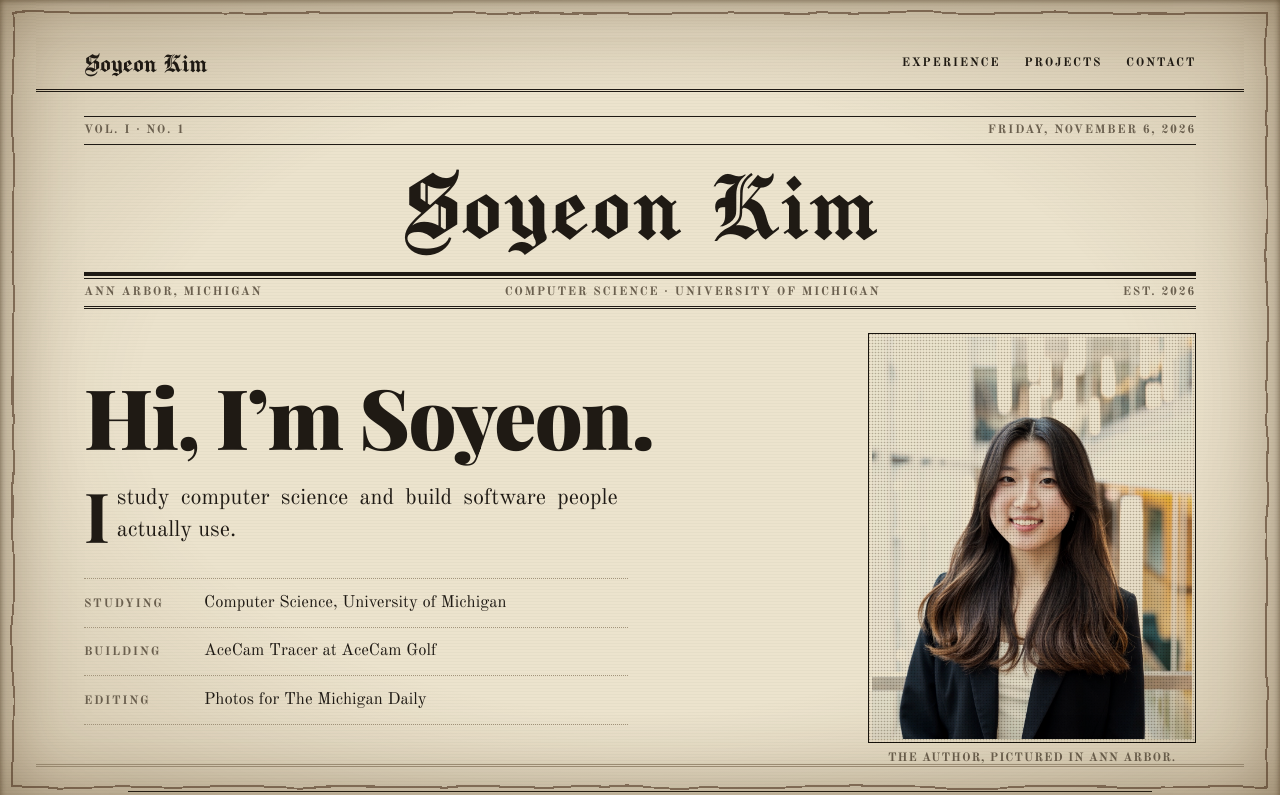
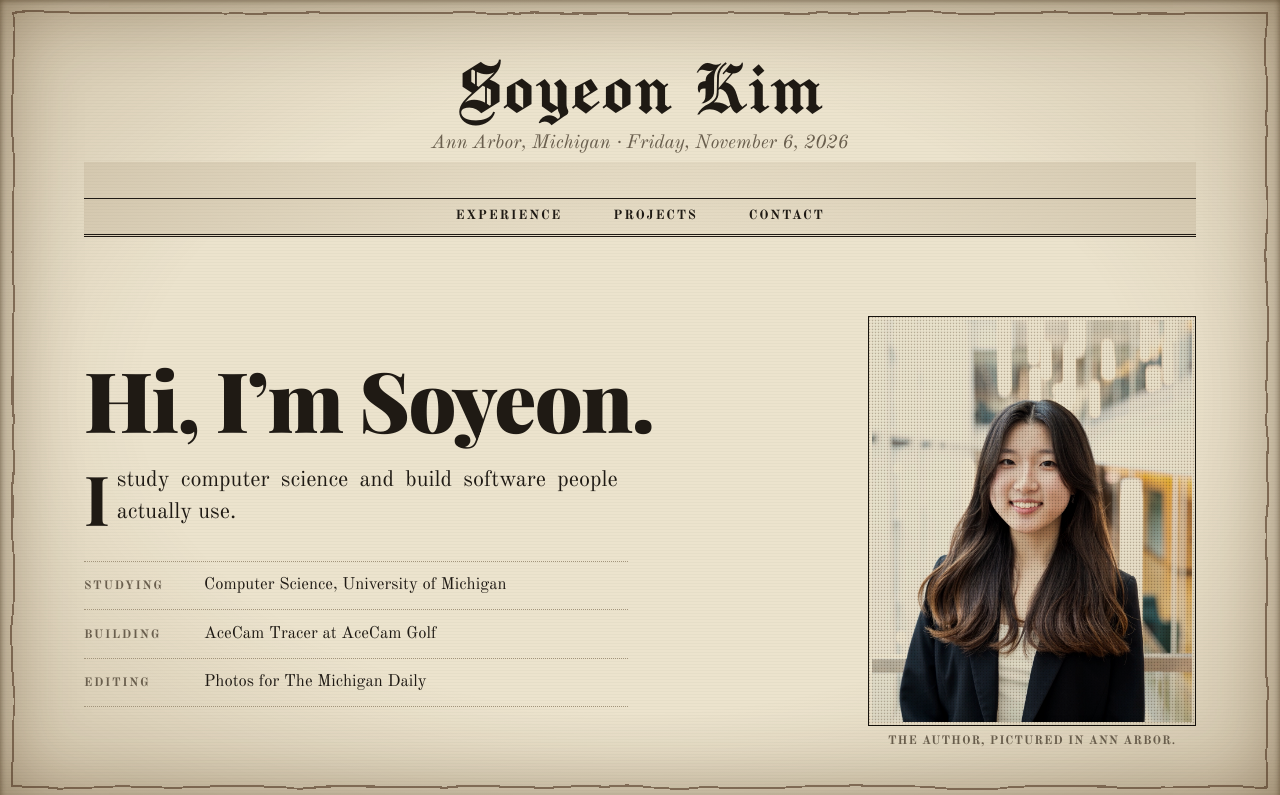
Before and after one commit to soyeonkm/soyeon-kim, a plain HTML site: page index.html in a window 1280 px wide. Shown: the top 795 px of the page. Drawn offline with nearby package versions, Linux system fonts and the light colour scheme; a web font is replaced by a local one.

Commit message:
Masthead in the Daily's shape: nameplate and tagline scroll away, nav row stays

```diff
--- a/index.html
+++ b/index.html
@@ -8,7 +8,7 @@
   <link rel="preconnect" href="https://fonts.googleapis.com">
   <link rel="preconnect" href="https://fonts.gstatic.com" crossorigin>
   <link rel="stylesheet" href="https://fonts.googleapis.com/css2?family=Old+Standard+TT:ital,wght@0,400;0,700;1,400&family=Playfair+Display:ital,wght@0,700;0,900;1,700&display=swap">
-  <link rel="stylesheet" href="styles.css?v=4">
+  <link rel="stylesheet" href="styles.css?v=14">
 </head>
 <body>
   <svg style="display: none">
@@ -22,22 +22,18 @@
   <div class="edge"></div>
 
   <header class="bar">
-    <a href="#front" class="wordmark">Soyeon Kim</a>
-    <nav>
-      <a href="#experience">Experience</a>
-      <a href="#projects">Projects</a>
-      <a href="#contact">Contact</a>
-    </nav>
+    <a href="#front" class="nameplate">Soyeon Kim</a>
+    <p class="tagline">Ann Arbor, Michigan &middot; <span data-today>Monday, November 2, 2026</span></p>
   </header>
+  <!-- Outside the header so it can stick to the page while the nameplate scrolls away -->
+  <nav class="menu">
+    <a href="#experience">Experience</a>
+    <a href="#projects">Projects</a>
+    <a href="#contact">Contact</a>
+  </nav>
 
   <main class="pages">
     <article class="sheet front" id="front">
-      <div class="masthead">
-        <p class="ears"><span>Vol. I &middot; No. 1</span><span data-today>Monday, November 2, 2026</span></p>
-        <p class="nameplate">Soyeon Kim</p>
-        <p class="ears"><span>Ann Arbor, Michigan</span><span>Computer Science &middot; University of Michigan</span><span>Est. 2026</span></p>
-      </div>
-
       <div class="front-story">
         <div>
           <h1>Hi, I&rsquo;m Soyeon.</h1>
@@ -126,6 +122,6 @@
     const today = new Date().toLocaleDateString("en-US", { weekday: "long", year: "numeric", month: "long", day: "numeric" });
     document.querySelectorAll("[data-today]").forEach(el => el.textContent = today);
   </script>
-  <script src="pages.js"></script>
+  <script src="pages.js?v=4"></script>
 </body>
 </html>
--- a/pages.js
+++ b/pages.js
@@ -18,6 +18,9 @@
   }
 
   function fitPages() {
+    // The sticky nav's height sets how tall a page can be; the front page also loses the nameplate above it
+    document.documentElement.style.setProperty("--bar", document.querySelector(".menu").offsetHeight + "px");
+    document.documentElement.style.setProperty("--head", document.querySelector(".bar").offsetHeight + "px");
     const bodies = [...document.querySelectorAll(".page-body")];
     const zoom = Math.min(...bodies.map(bestZoom));
     for (const body of bodies) body.firstElementChild.style.zoom = zoom;
--- a/styles.css
+++ b/styles.css
@@ -39,7 +39,7 @@ a { color: inherit; }
 p, h1, h2, h3, figure { margin: 0; }
 
 /* Small-caps labels: the newspaper furniture */
-.bar nav, .kicker, .ears, .when, .facts span, footer, .elsewhere, figcaption {
+.menu, .kicker, .when, .facts span, footer, .elsewhere, figcaption {
   font: 700 0.75rem/1.2 var(--serif);
   text-transform: uppercase;
   letter-spacing: 0.14em;
@@ -65,27 +65,28 @@ p, h1, h2, h3, figure { margin: 0; }
 }
 
 /* One bar across the top of the whole paper */
-.bar {
+.bar { padding: 0 var(--pad); text-align: center; }
+
+.tagline { font-style: italic; color: var(--faded); margin-top: 0.1em; }
+/* Only the nav sticks; the nameplate scrolls away above it */
+.menu {
   position: sticky;
   top: var(--edge);
   z-index: 1;
-  height: var(--bar);
-  display: grid;
-  grid-template-columns: 1fr auto;
-  align-items: center;
-  gap: 1rem;
-  padding: 0 var(--pad);
   background: inherit; /* the page's own grain and vignette (fixed to the window), so the bar melts into the paper */
+  display: flex;
+  justify-content: center;
+  gap: clamp(1.5rem, 4vw, 3.5rem);
+  margin: calc(var(--edge) + 0.25rem) var(--pad) 0; /* at least the cap's height below the tagline, so the cap only ever covers bare paper */
+  padding: 0.6rem 0;
   border-top: 1px solid var(--ink);
   border-bottom: 3px double var(--ink);
+  font-size: 0.8125rem;
 }
-
-.wordmark { font: 400 1.75rem/1 var(--nameplate); text-decoration: none; }
-.bar nav { display: flex; gap: 1.5rem; justify-self: end; }
-.bar nav a { text-decoration: none; }
-.bar nav a:hover { text-decoration: underline; }
-/* Paper above the bar, so nothing scrolls past in the strip between it and the edge */
-.bar::before { content: ""; position: absolute; left: 0; right: 0; bottom: 100%; height: var(--edge); background: inherit; }
+.menu a { text-decoration: none; }
+.menu a:hover { text-decoration: underline; }
+/* Paper above the nav, so nothing scrolls past in the strip between it and the edge */
+.menu::before { content: ""; position: absolute; left: 0; right: 0; bottom: calc(100% + 1px); height: var(--edge); background: inherit; } /* +1px: clear of the top rule, not over it */
 
 /* Every page is exactly one screen under the bar; pages.js scales a page's contents down to fit */
 .sheet {
@@ -100,7 +101,7 @@ p, h1, h2, h3, figure { margin: 0; }
 .sheet + .sheet { border-top: 3px double var(--rule); }
 
 /* A running head: thin rule, text, thick rule */
-.kicker, .ears {
+.kicker {
   display: flex;
   justify-content: space-between;
   gap: 1rem;
@@ -110,19 +111,17 @@ p, h1, h2, h3, figure { margin: 0; }
   color: var(--faded);
 }
 
+.nameplate {
+  display: block;
+  font: 400 clamp(2.75rem, min(9vw, 10svh), 6.5rem)/1.05 var(--nameplate);
+  letter-spacing: 0.02em;
+  padding: 0.1em 0 0;
+  text-decoration: none;
+}
+
 /* Front page */
 
-.masthead { text-align: center; }
-
-.nameplate {
-  font: 400 clamp(3.5rem, min(11cqi, 13svh), 8rem)/1.05 var(--nameplate);
-  letter-spacing: 0.02em;
-  padding: 0.05em 0 0.12em;
-  border-bottom: 4px solid var(--ink);
-  margin-bottom: 2px;
-}
-
-.masthead .ears:last-child { border-top: 1px solid var(--ink); border-bottom: 3px double var(--ink); }
+.front { height: calc(100svh - var(--head, 0px) - var(--bar) - 2 * var(--edge)); } /* first screen: nameplate + nav + this page, exactly */
 
 .front-story {
   flex: 1;
@@ -268,9 +267,8 @@ footer {
 
 @media (max-width: 720px) {
   :root { --bar: 3rem; }
-  .wordmark { font-size: 1.375rem; }
-  .bar nav { gap: 0.8rem; font-size: 0.65rem; letter-spacing: 0.06em; }
-  .masthead .ears:last-child span:nth-child(2) { display: none; }
+  .menu { gap: 1rem; }
+  .tagline { font-size: 1rem; }
   .kicker span:nth-child(3) { display: none; }
   .front-story { grid-template-columns: 1fr; align-content: safe center; gap: 2.5svh; }
   .headshot { order: -1; width: 22svh; justify-self: center; }
@@ -284,13 +282,13 @@ footer {
 /* Short phones: smaller photo so the headline and facts keep their size */
 @media (max-width: 720px) and (max-height: 700px) {
   .headshot { width: 15svh; }
-  .nameplate { font-size: 7svh; }
 }
 
 /* Phones turned sideways: photo beside the headline again, sized to the short screen */
 @media (max-width: 960px) and (max-height: 500px) {
   :root { --bar: 2.75rem; }
-  .masthead { display: none; }
+  .tagline { display: none; }
+  .nameplate { font-size: 7svh; }
   .front-story { grid-template-columns: minmax(0, 1fr) auto; gap: 1.5rem; padding-top: 0; }
   .headshot { order: 0; width: 40svh; }
   .front h1 { font-size: 13svh; }
```
